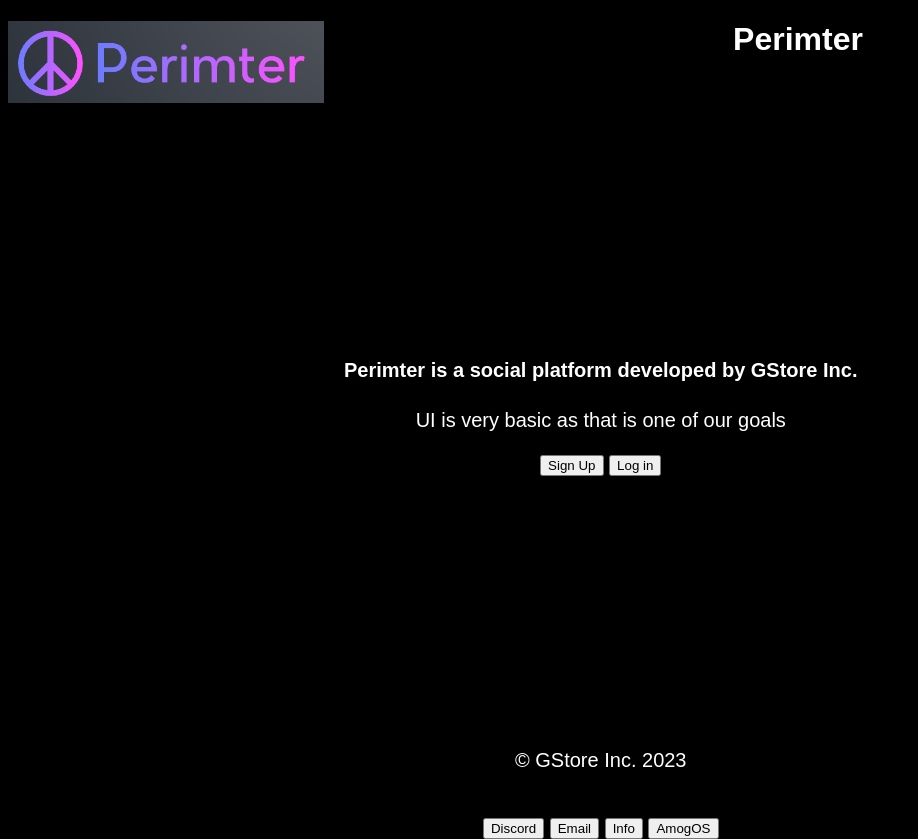
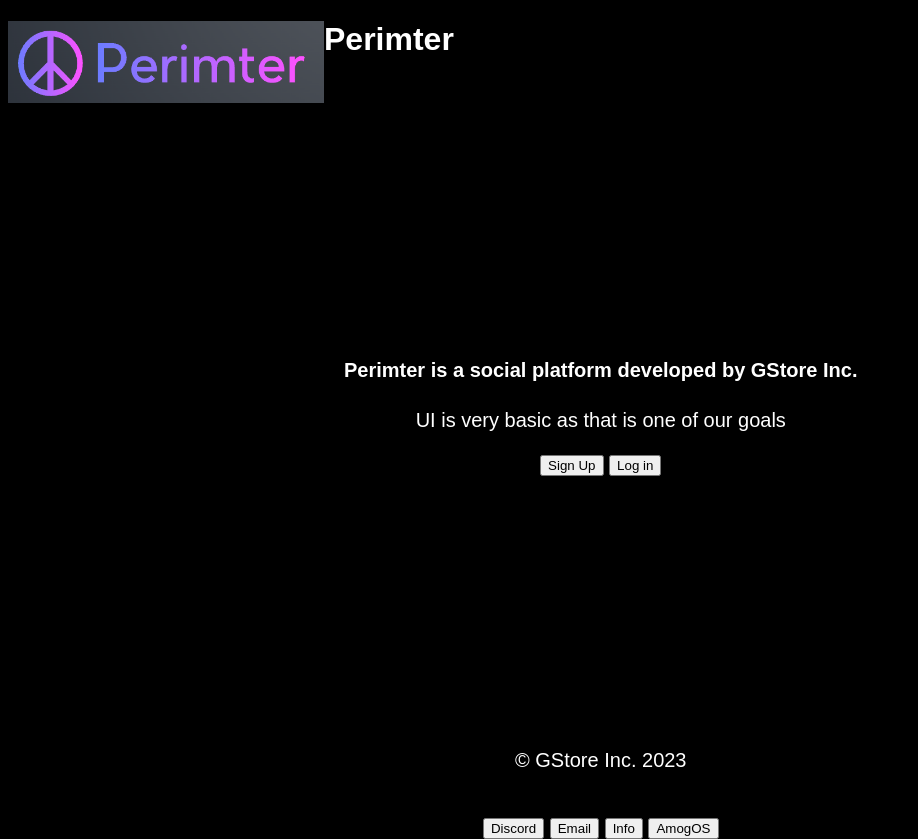
Before and after one commit to gstore1/perimter, a plain HTML site: page index.html in a window 1280 px wide. Shown: the whole page, without its empty margins (0-918 px from the left). Drawn offline with Linux system fonts and the light colour scheme.

Commit message:
Update index.html

```diff
--- a/index.html
+++ b/index.html
@@ -27,7 +27,7 @@
 </head>
 	 <div class="container">
       <div class="image">
-<center><img src=logo.png><h1>Perimter</h1></center>
+<img src=logo.png><h1>Perimter</h1>
 	        </div>
       <div class="text">
 <center><h4>Perimter is a social platform developed by GStore Inc.</h4></center>
```
